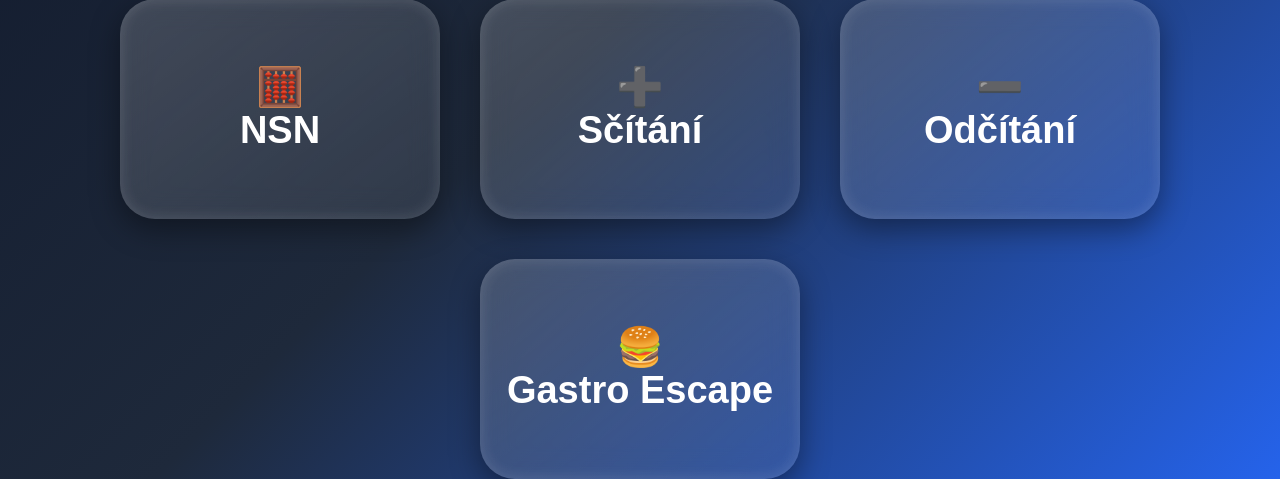
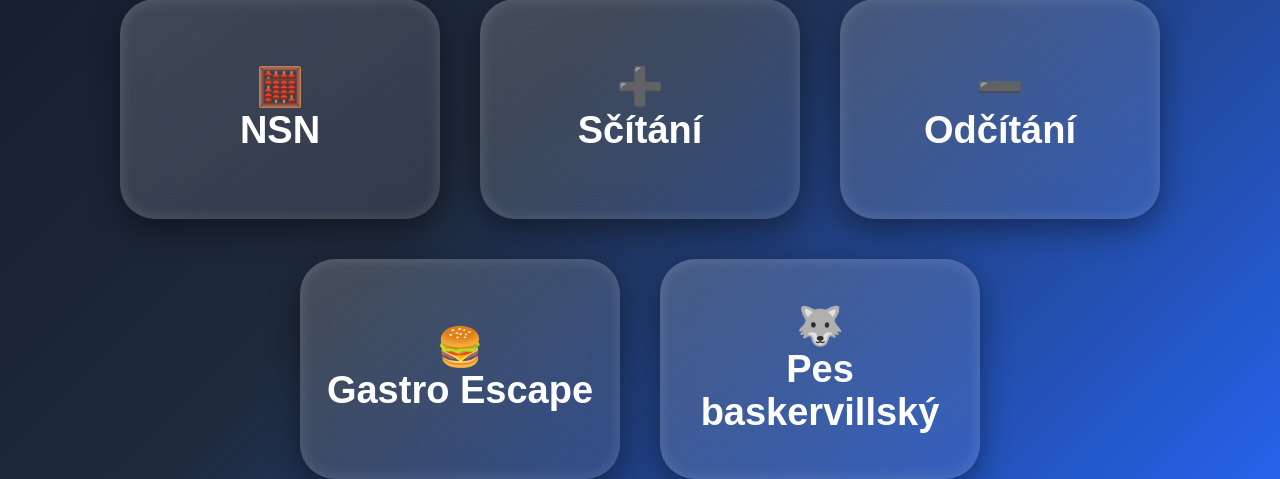
Before and after one commit to dnadler121/APLIKACE3, a Flask app: page / in a window 1280 px wide. Shown: the part 494-973 px from the top of the page. Run offline with Flask 3, Linux system fonts and the light colour scheme.

Commit message:
Update menu.html

```diff
--- a/templates/menu.html
+++ b/templates/menu.html
@@ -44,6 +44,9 @@
         <a href="/gastro">
             <button>🍔<br>Gastro Escape</button>
         </a>
+        <a href="/pes">
+            <button>🐺<br>Pes baskervillský</button>
+        </a>
 
     </div>
 
```
